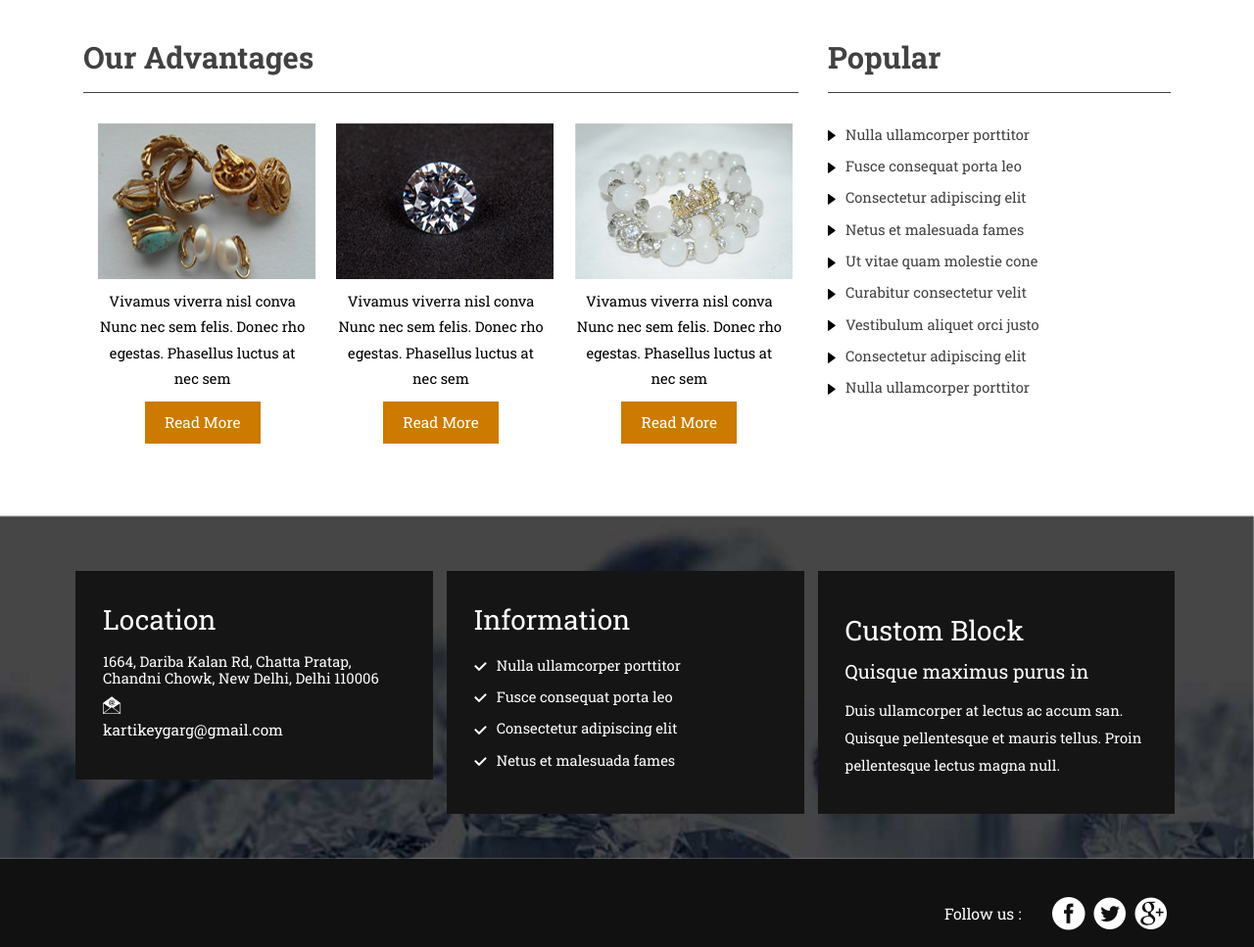
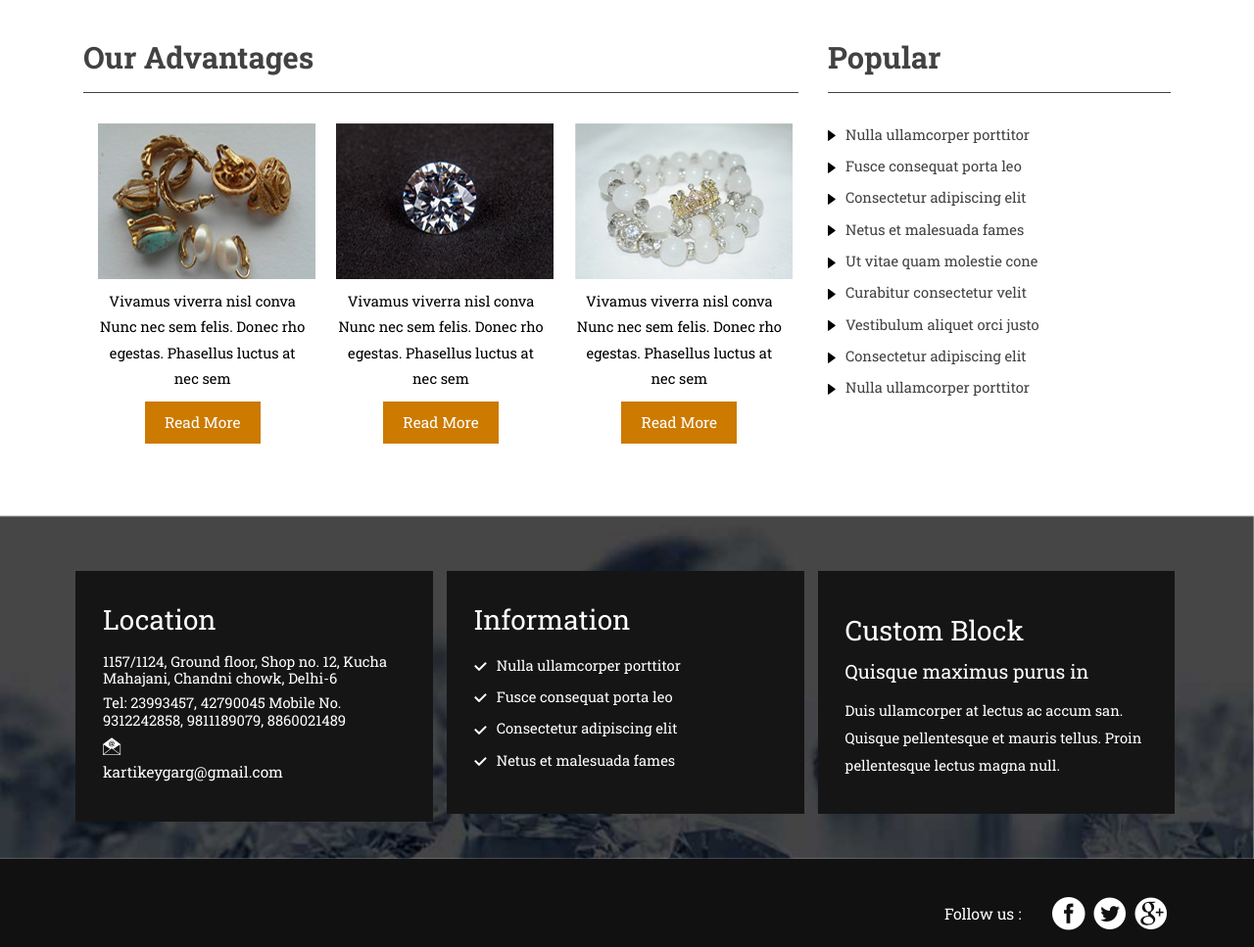
Before and after one commit to neelmanijewellers/1, a plain HTML site: page index.html in a window 1280 px wide. Shown: the part 1509-2476 px from the top of the page at 98% size. Drawn offline with nearby package versions, Linux system fonts and the light colour scheme.

Commit message:
Update index.html

```diff
--- a/index.html
+++ b/index.html
@@ -215,7 +215,8 @@ Smartphone Compatible web template, free webdesigns for Nokia, Samsung, LG, Sony
 				<div class="col-md-4 info-grid loction">
 					<h3>Location</h3>
 					 <ul class="loction-text">
-							<li>1664, Dariba Kalan Rd, Chatta Pratap, Chandni Chowk, New Delhi, Delhi 110006</li>
+							<li>1157/1124, Ground floor, Shop no. 12, Kucha Mahajani, Chandni chowk, Delhi-6</li>
+						 <li>Tel: 23993457, 42790045  Mobile No. 9312242858, 9811189079, 8860021489</li>
 							<li><img src="images/mail.png" alt=""></li>
 							<li><a href="mailto:info@example.com">kartikeygarg@gmail.com</a></li>
 							<div class="clearfix"> </div>
```
